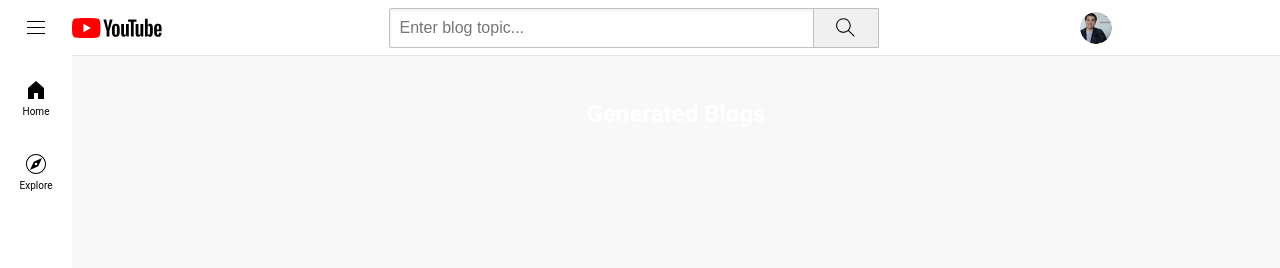
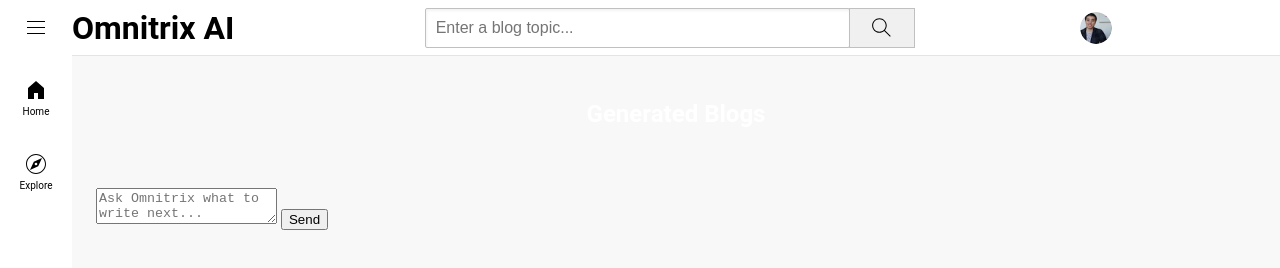
Before and after one commit to thediamondmirror/Omnitrix-AI, a plain HTML site: page index.html in a window 1280 px wide. Drawn offline with Linux system fonts and the light colour scheme.

Commit message:
New interface

```diff
--- a/index.html
+++ b/index.html
@@ -3,26 +3,26 @@
 <head>
     <meta charset="UTF-8">
     <meta name="viewport" content="width=device-width, initial-scale=1.0">
-    <title>Omnitrix AI - Blog Generator</title>
+    <title>Omnitrix AI - Blog Generator & Chat</title>
 
     <link rel="stylesheet" href="styles/general.css">
     <link rel="stylesheet" href="styles/header.css">
     <link rel="stylesheet" href="styles/video.css">
     <link rel="stylesheet" href="styles/sidebar.css">
     <link rel="stylesheet" href="styles/blog.css">
+    <link rel="stylesheet" href="styles/chat.css">
 
     <script defer src="scripts/blog.js"></script>
+    <script defer src="scripts/chat.js"></script>
 </head>
 <body>
-
-    <!-- Header (YouTube-style) -->
     <header class="header">
         <div class="left-section">
             <img class="hamburger-menu" src="icons/hamburger-menu.svg">
-            <img class="youtube-logo" src="icons/youtube-logo.svg">
+            <h1 class="logo">Omnitrix AI</h1>
         </div>
         <div class="middle-section">
-            <input class="search-bar" type="text" id="blogTopic" placeholder="Enter blog topic...">
+            <input class="search-bar" type="text" id="blogTopic" placeholder="Enter a blog topic...">
             <button class="search-button" onclick="generateBlog()">
                 <img class="search-icon" src="icons/search.svg">
             </button>
@@ -32,7 +32,6 @@
         </div>
     </header>
 
-    <!-- Sidebar (Can be used for categories in the future) -->
     <nav class="sidebar">
         <div class="sidebar-link">
             <img src="icons/home.svg">
@@ -44,7 +43,6 @@
         </div>
     </nav>
 
-    <!-- Blog Posts Grid -->
     <main>
         <h2 class="section-title">Generated Blogs</h2>
         <section id="blogGrid" class="video-grid"></section>
@@ -59,5 +57,13 @@
         </div>
     </div>
 
+    <!-- Chat Interface -->
+    <div id="chatContainer" class="chat-container">
+        <div id="chatBox" class="chat-box"></div>
+        <div class="chat-input-container">
+            <textarea id="chatInput" placeholder="Ask Omnitrix what to write next..."></textarea>
+            <button onclick="sendMessage()">Send</button>
+        </div>
+    </div>
 </body>
 </html>
```
